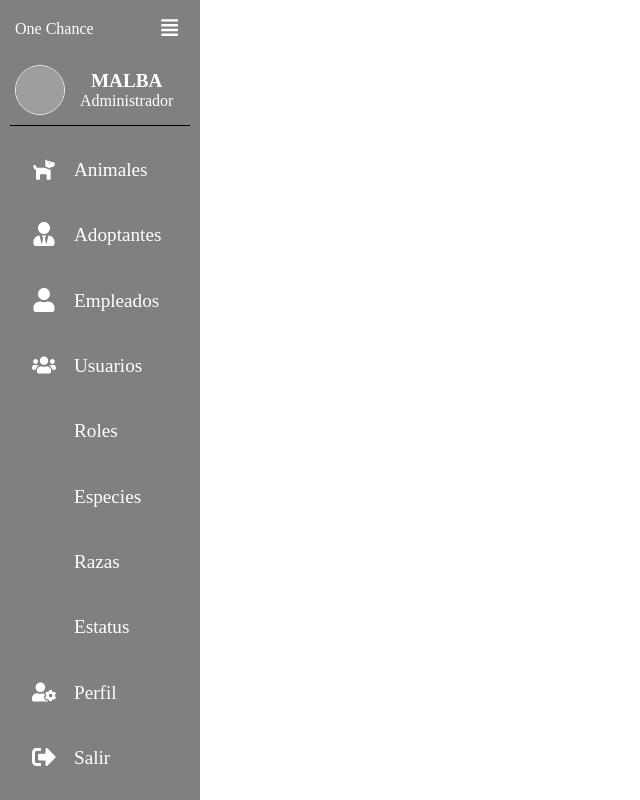
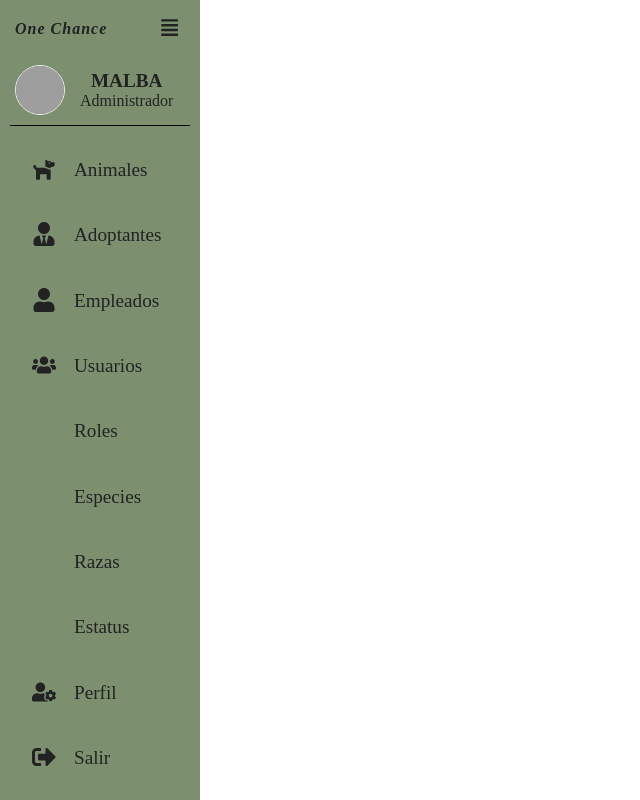
Before and after one commit to AshkoreDev/one-chance, a React (Vite) app: page / in a window 1280 px wide. Shown: the whole page, without its empty margins (0-640 px from the left). Built offline with nearby package versions, Linux system fonts and the light colour scheme; grey boxes are pictures that could not be loaded.

Commit message:
Added MenuBar component

```diff
--- a/src/components/menuBar/style.js
+++ b/src/components/menuBar/style.js
@@ -7,8 +7,8 @@ export const Menu = styled.section`
   display: flex;
   flex-direction: column;
   gap: 10px;
-  color: #fff;
-  background-color: grey;
+  color: #222222;
+  background-color: #7C9070; //#7C9070
   transition: 0.8s;
 
   &.active {
@@ -23,16 +23,18 @@ export const InfoContainer = styled.div`
   align-items: center;
   justify-content: space-between;
   gap: 10px;
-  background-color: grey;
 
   & p {
     height: 16px;
+    font-style: italic;
+    font-weight: 600;
+    letter-spacing: 1px;
     opacity: 0;
     transition-delay: 0s;
 
     .active & {
       opacity: 1;
-      transition-delay: 0.3s;
+      transition-delay: 0.4s;
     }
   }
 
@@ -77,8 +79,7 @@ export const UserContainer = styled.div`
     p {
       text-align: center;
       opacity: 0;
-      // transition: 0.1s;
-      // transition-delay: 0.2s;
+      transition-delay: 0s;
 
       &:nth-child(1) {
         font-size: 1.2rem;
@@ -87,6 +88,7 @@ export const UserContainer = styled.div`
 
       .active & {
         opacity: 1;
+        transition-delay: 0.4s;
       }
     }
   }
@@ -109,7 +111,7 @@ export const ItemsContainer = styled.ul`
     & a {
       display: flex;
       align-items: center;
-      color: #fff;
+      color: #222222;
       text-decoration: none;
       border-radius: 0.5rem;
 
@@ -129,9 +131,11 @@ export const ItemsContainer = styled.ul`
         margin-left: 10px;
         font-size: 1.2rem;
         opacity: 0;
+        transition-delay: 0s;
 
         .active & {
           opacity: 1;
+          transition-delay: 0.4s;
         }
       }
     }
@@ -140,13 +144,15 @@ export const ItemsContainer = styled.ul`
       padding: .4rem 1.2rem;
       position: absolute;
       top: 50%;
-      left: 125px;
+      left: 130px;
       color: #12171e;
+      font-weight: 500;
       line-height: 1.8rem;
       border-radius: .6rem;
       z-index: 20;
       opacity: 0;
       transform: translate(-50%, -50%);
+      background: #7AA874;
       box-shadow: 0 0.5rem 0.8rem rgba(0,0,0,0.2);
 
       .active & {
@@ -157,8 +163,11 @@ export const ItemsContainer = styled.ul`
 
   @media (hover:hover) {
     a:hover {
-      color: #12171e;
-      background: #fff;
+      color: #fff;
+      background: #7AA874;
+    }
+    .active p:hover {
+      transition-delay: 0s;
     }
     li:hover > span {
       opacity: 1;
```
